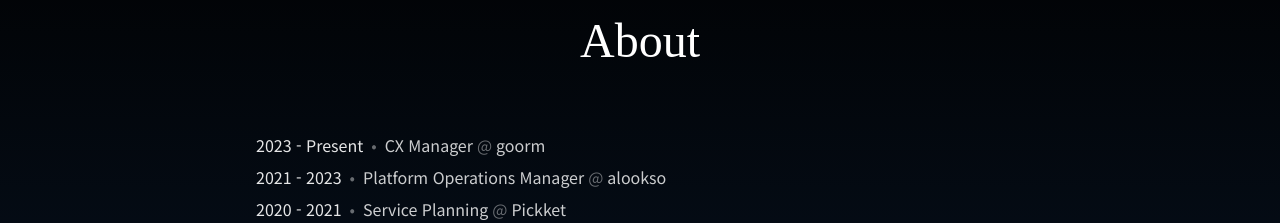
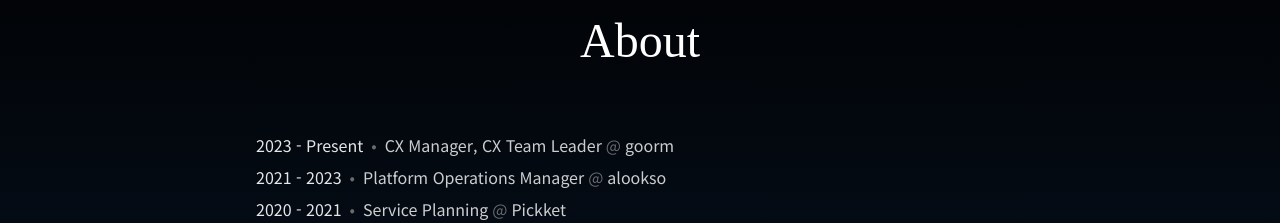
Before and after one commit to zziyoonii/portfolio, a React (Vite) app: page / in a window 1280 px wide. Shown: the part 920-1143 px from the top of the page. Built offline with nearby package versions, Linux system fonts and the light colour scheme.

Commit message:
Update About.jsx

```diff
--- a/src/components/About.jsx
+++ b/src/components/About.jsx
@@ -1,7 +1,7 @@
 import { motion } from 'framer-motion'
 
 const TIMELINE = [
-	{ range: '2023 - Present', role: 'CX Manager', company: 'goorm' },
+	{ range: '2023 - Present', role: 'CX Manager, CX Team Leader', company: 'goorm' },
 	{ range: '2021 - 2023', role: 'Platform Operations Manager', company: 'alookso' },
 	{ range: '2020 - 2021', role: 'Service Planning', company: 'Pickket' },
 ]
```
